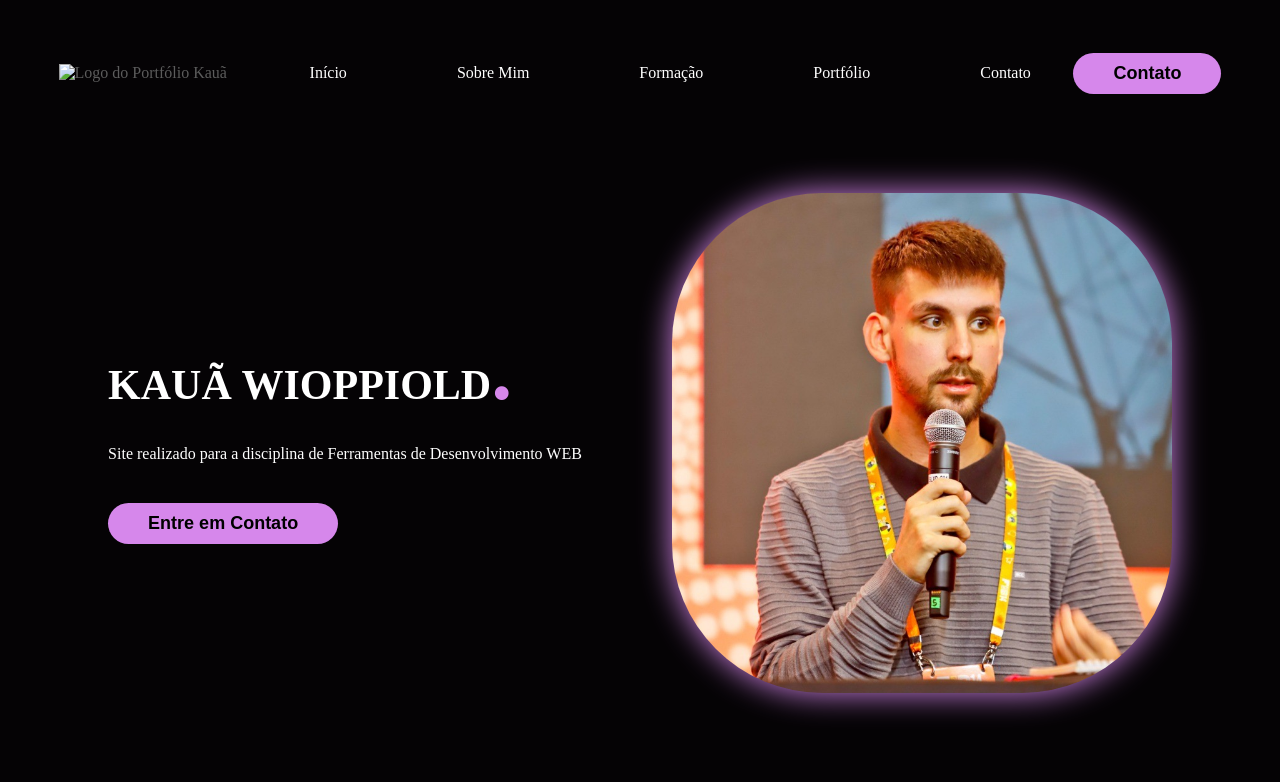
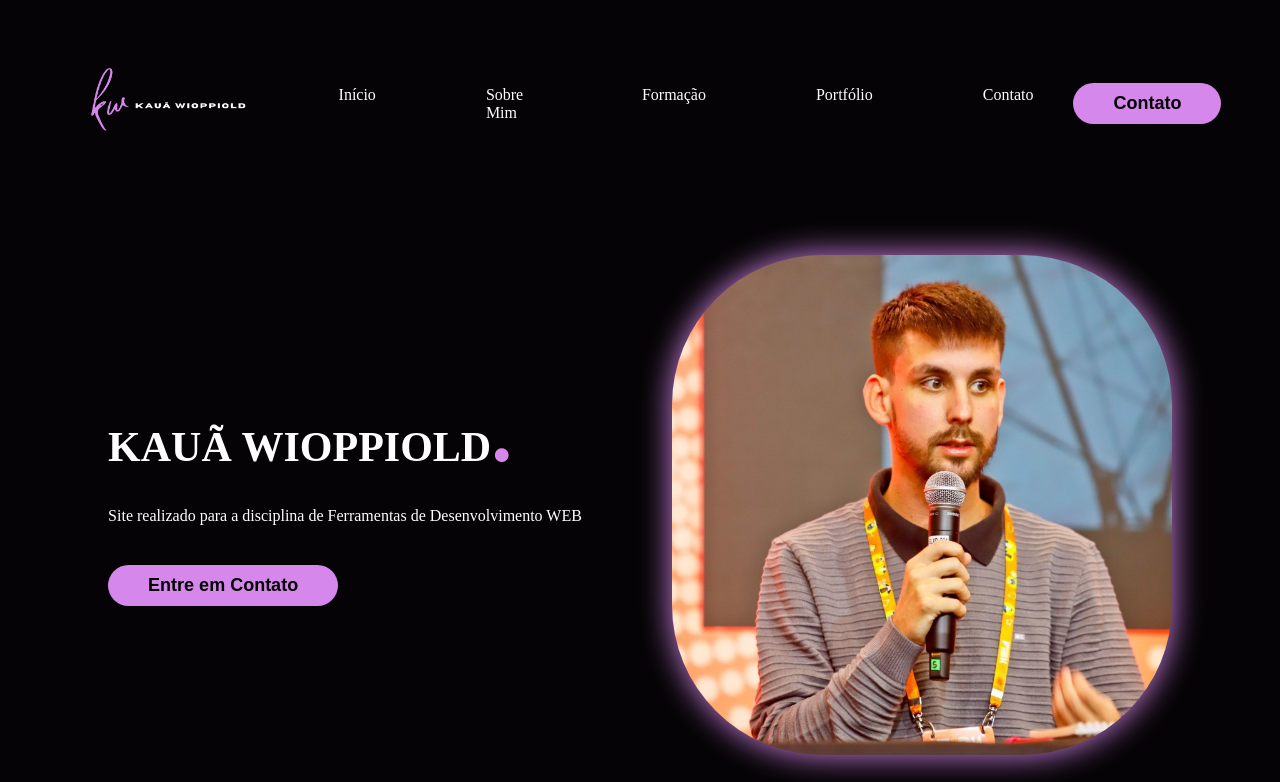
Before and after one commit to karuda11/KauaWebsite, a plain HTML site: page index.html in a window 1280 px wide. Shown: the top 782 px of the page. Drawn offline with nearby package versions, Linux system fonts and the light colour scheme; files whose address does not match are found by name.

Commit message:
Update index.html

```diff
--- a/index.html
+++ b/index.html
@@ -24,7 +24,7 @@
   <div class="interface">
     <div class="logo">
       <a href="#inicio">
-        <img src="images/logo.png" alt="Logo do Portfólio Kauã">
+        <img src="logo.png" alt="Logo do Portfólio Kauã">
       </a>
     </div>
 
```
